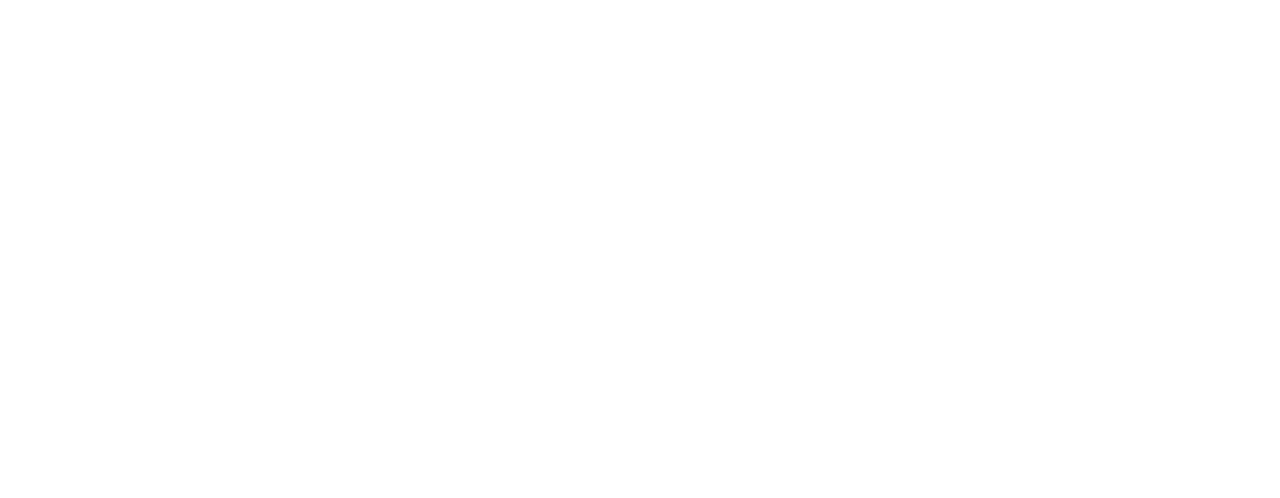
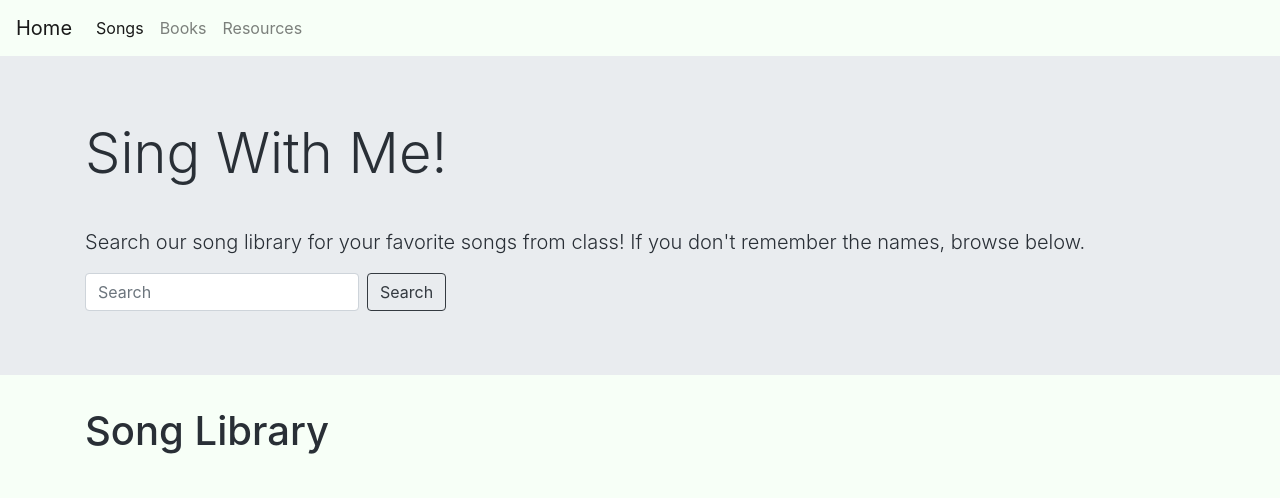
Before and after one commit to NicoleMarty/classroom-to-you, a plain HTML site: page songs.html in a window 1280 px wide. Drawn offline with nearby package versions, Linux system fonts and the light colour scheme; a web font is replaced by a local one.

Commit message:
heading for songs page

```diff
--- a/songs.html
+++ b/songs.html
@@ -13,7 +13,50 @@
 </head>
 
 <body>
-    <div id="root"></div>
+    <nav class="navbar navbar-expand-lg navbar-light bg-transparent">
+        <button class="navbar-toggler" type="button" data-toggle="collapse" data-target="#navbarTogglerDemo03"
+            aria-controls="navbarTogglerDemo03" aria-expanded="false" aria-label="Toggle navigation">
+            <span class="navbar-toggler-icon"></span>
+        </button>
+        <a class="navbar-brand" href="./index.html">Home</a>
+
+        <div class="collapse navbar-collapse" id="navbarTogglerDemo03">
+            <ul class="navbar-nav mr-auto mt-2 mt-lg-0">
+                <li class="nav-item active">
+                    <a class="nav-link" href="./songs.html">Songs <span class="sr-only">(current)</span></a>
+                </li>
+                <li class="nav-item">
+                    <a class="nav-link" href="./books.html">Books</a>
+                </li>
+                <li class="nav-item">
+                    <a class="nav-link" href="./resources.html">Resources</a>
+                </li>
+            </ul>
+
+        </div>
+    </nav>
+
+    <div class='jumbotron jumbotron-fluid'>
+        <div class="container">
+            <h1 class="display-4">Sing With Me!</h1>
+            <p class="lead">Search our song library for your favorite songs from class! If you don't remember the names,
+                browse below.</p>
+            <form class="form-inline my-2 my-lg-0">
+                <input class="form-control mr-sm-2" type="search" placeholder="Search" aria-label="Search">
+                <button class="btn btn-outline-dark my-2 my-sm-0" type="submit">Search</button>
+            </form>
+        </div>
+    </div>
+
+    <div class='container'>
+        <div class='row'>
+            <div class='col-lg-12'>
+                <h1>Song Library</h1>
+
+            </div>
+        </div>
+
+    </div>
 
     <script src="https://code.jquery.com/jquery-3.3.1.slim.min.js"
         integrity="sha384-q8i/X+965DzO0rT7abK41JStQIAqVgRVzpbzo5smXKp4YfRvH+8abtTE1Pi6jizo"
--- a/styles/songs.css
+++ b/styles/songs.css
@@ -0,0 +1,10 @@
+html,
+body {
+    background-color: #f7fff7;
+    color: #292f36;
+    min-height: 100vh;
+}
+
+h1 {
+    padding-bottom: 2rem;
+}
```
